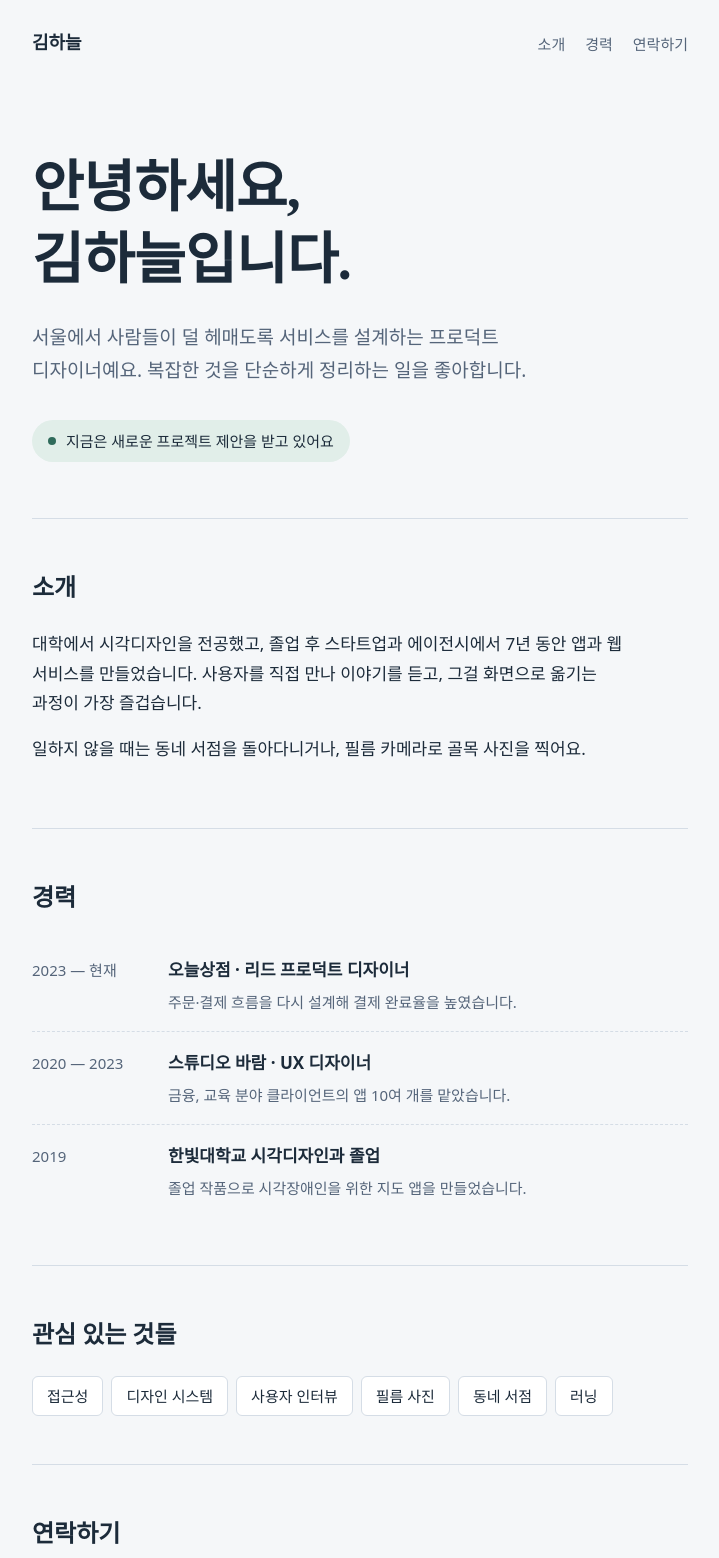
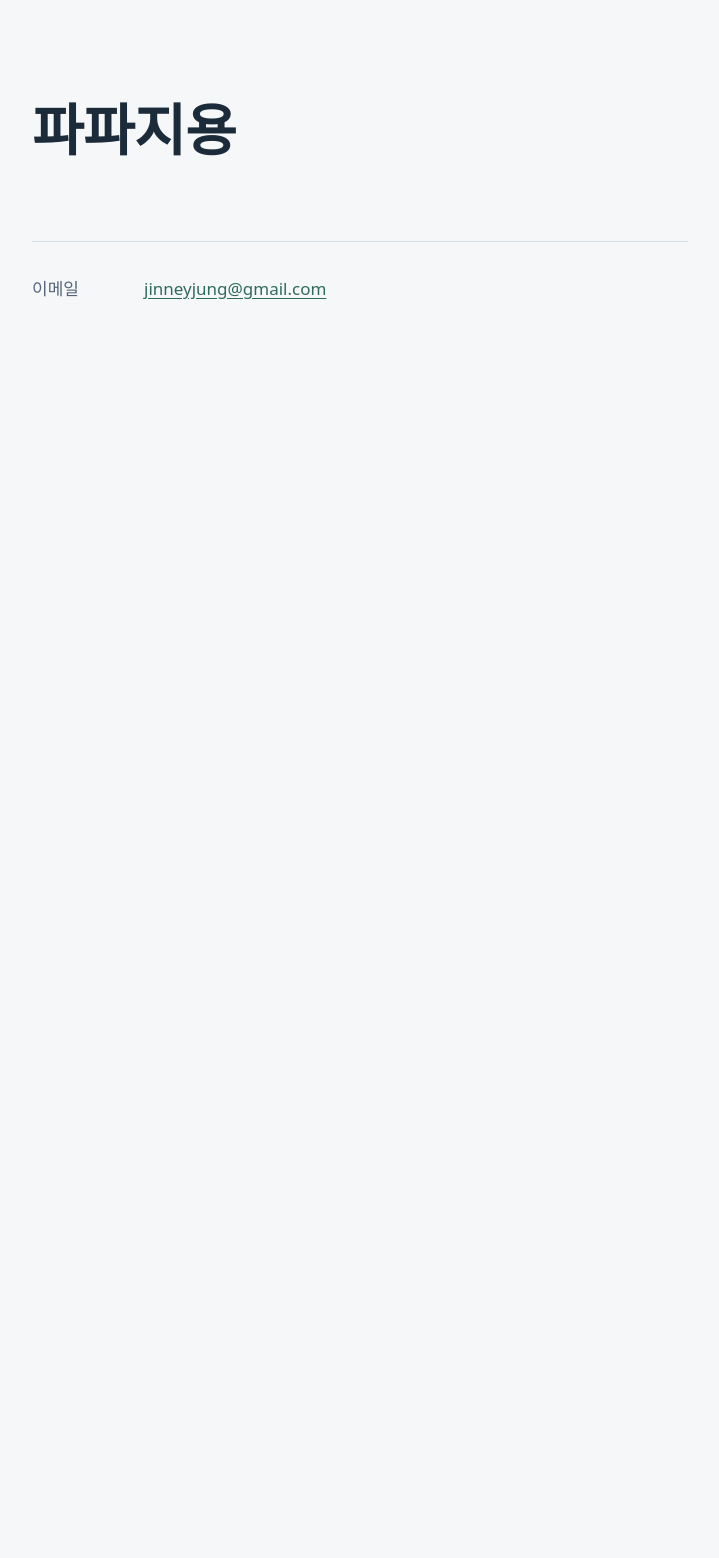
Before and after one commit to papajdragon/papajdragon.github.io, a plain HTML site: page index.html in a window 1280 px wide. Shown: the top 1558 px of the page, without its empty margins (280-999 px from the left). After the commit the page ends 800 px from the top, so only its background shows below. Drawn offline with Linux system fonts and the light colour scheme; a web font is replaced by a local one.

Commit message:
[수정] 이름, 이메일

```diff
--- a/index.html
+++ b/index.html
@@ -3,20 +3,17 @@
 <head>
   <meta charset="UTF-8">
   <meta name="viewport" content="width=device-width, initial-scale=1, viewport-fit=cover">
-  <title>김하늘 — 자기소개</title>
-  <meta name="description" content="김하늘을 소개하는 개인 홈페이지입니다.">
+  <title>파파지용</title>
   <link rel="preconnect" href="https://fonts.googleapis.com">
   <link rel="preconnect" href="https://fonts.gstatic.com" crossorigin>
   <link href="https://fonts.googleapis.com/css2?family=Gowun+Batang:wght@400;700&family=IBM+Plex+Sans+KR:wght@400;500;600&display=swap" rel="stylesheet">
   <style>
     :root {
       --paper: #F5F7F9;
-      --surface: #FFFFFF;
       --ink: #1C2B3A;
       --ink-soft: #55657A;
       --line: #D5DDE6;
       --accent: #2F6B5B;
-      --accent-soft: #E1EEE9;
       --serif: "Gowun Batang", "Nanum Myeongjo", "AppleMyungjo", serif;
       --sans: "IBM Plex Sans KR", "Apple SD Gothic Neo", "Malgun Gothic", system-ui, sans-serif;
       color-scheme: light;
@@ -24,19 +21,15 @@
     @media (prefers-color-scheme: dark) {
       :root {
         --paper: #121A22;
-        --surface: #18222C;
         --ink: #E6ECF2;
         --ink-soft: #9AA8B8;
         --line: #2C3946;
         --accent: #7CC2AC;
-        --accent-soft: #1E3530;
         color-scheme: dark;
       }
     }
 
     *, *::before, *::after { box-sizing: border-box; }
-    html { scroll-behavior: smooth; }
-    @media (prefers-reduced-motion: reduce) { html { scroll-behavior: auto; } }
 
     body {
       margin: 0;
@@ -50,7 +43,7 @@
     }
 
     a { color: var(--accent); text-underline-offset: 3px; }
-    a:focus-visible, button:focus-visible {
+    a:focus-visible {
       outline: 2px solid var(--accent);
       outline-offset: 3px;
       border-radius: 2px;
@@ -62,21 +55,7 @@
       padding: 0 1.5rem;
     }
 
-    /* 상단 내비게이션 */
-    nav {
-      display: flex;
-      justify-content: space-between;
-      align-items: center;
-      padding: 1.75rem 0;
-      font-size: 0.9375rem;
-    }
-    nav .home { font-family: var(--serif); font-weight: 700; color: var(--ink); text-decoration: none; font-size: 1.125rem; }
-    nav ul { display: flex; gap: 1.25rem; list-style: none; margin: 0; padding: 0; }
-    nav ul a { color: var(--ink-soft); text-decoration: none; }
-    nav ul a:hover { color: var(--ink); }
-
-    /* 첫 화면 */
-    .hero { padding: 4rem 0 3.5rem; }
+    .hero { padding: 6rem 0 3rem; }
     .hero h1 {
       font-family: var(--serif);
       font-weight: 700;
@@ -85,165 +64,30 @@
       letter-spacing: -0.01em;
       margin: 0 0 1.5rem;
     }
-    .hero p {
-      font-size: 1.1875rem;
-      color: var(--ink-soft);
-      max-width: 34rem;
-      margin: 0 0 2rem;
+
+    .contact {
+      padding: 2rem 0;
+      border-top: 1px solid var(--line);
     }
-    .now {
-      display: inline-flex;
-      align-items: center;
-      gap: 0.625rem;
-      background: var(--accent-soft);
-      color: var(--ink);
-      padding: 0.5rem 1rem;
-      border-radius: 999px;
-      font-size: 0.9375rem;
-    }
-    .now::before {
-      content: "";
-      width: 0.5rem; height: 0.5rem;
-      border-radius: 50%;
-      background: var(--accent);
-    }
-
-    /* 섹션 공통 */
-    section { padding: 3rem 0; border-top: 1px solid var(--line); }
-    h2 {
-      font-family: var(--serif);
-      font-size: 1.5rem;
-      font-weight: 700;
-      margin: 0 0 1.25rem;
-    }
-    section > p { margin: 0 0 1rem; max-width: 38rem; }
-
-    /* 경력 (시간순) */
-    .timeline { list-style: none; margin: 0; padding: 0; }
-    .timeline li {
-      display: grid;
-      grid-template-columns: 7.5rem 1fr;
-      gap: 1rem;
-      padding: 1rem 0;
-    }
-    .timeline li + li { border-top: 1px dashed var(--line); }
-    .timeline .when { color: var(--ink-soft); font-size: 0.9375rem; padding-top: 0.125rem; }
-    .timeline h3 { font-size: 1.0625rem; font-weight: 600; margin: 0; }
-    .timeline p { margin: 0.25rem 0 0; color: var(--ink-soft); font-size: 0.9375rem; }
-
-    /* 관심사 */
-    .likes { display: flex; flex-wrap: wrap; gap: 0.5rem; list-style: none; margin: 0; padding: 0; }
-    .likes li {
-      border: 1px solid var(--line);
-      background: var(--surface);
-      padding: 0.375rem 0.875rem;
-      border-radius: 6px;
-      font-size: 0.9375rem;
-    }
-
-    /* 연락처 */
     .contact dl { display: grid; grid-template-columns: 6rem 1fr; gap: 0.625rem 1rem; margin: 0; }
     .contact dt { color: var(--ink-soft); }
     .contact dd { margin: 0; }
-
-    footer {
-      padding: 2.5rem 0 3rem;
-      color: var(--ink-soft);
-      font-size: 0.875rem;
-      border-top: 1px solid var(--line);
-    }
-
-    @media (max-width: 560px) {
-      nav ul { gap: 0.875rem; }
-      .hero { padding: 2.5rem 0 2.5rem; }
-      .timeline li { grid-template-columns: 1fr; gap: 0.125rem; }
-    }
   </style>
 </head>
 <body>
   <div class="wrap">
-    <nav aria-label="주요 메뉴">
-      <a class="home" href="#">김하늘</a>
-      <ul>
-        <li><a href="#about">소개</a></li>
-        <li><a href="#work">경력</a></li>
-        <li><a href="#contact">연락하기</a></li>
-      </ul>
-    </nav>
-
     <header class="hero">
-      <h1>안녕하세요,<br>김하늘입니다.</h1>
-      <p>서울에서 사람들이 덜 헤매도록 서비스를 설계하는 프로덕트 디자이너예요. 복잡한 것을 단순하게 정리하는 일을 좋아합니다.</p>
-      <span class="now">지금은 새로운 프로젝트 제안을 받고 있어요</span>
+      <h1>파파지용</h1>
     </header>
 
     <main>
-      <section id="about">
-        <h2>소개</h2>
-        <p>대학에서 시각디자인을 전공했고, 졸업 후 스타트업과 에이전시에서 7년 동안 앱과 웹 서비스를 만들었습니다. 사용자를 직접 만나 이야기를 듣고, 그걸 화면으로 옮기는 과정이 가장 즐겁습니다.</p>
-        <p>일하지 않을 때는 동네 서점을 돌아다니거나, 필름 카메라로 골목 사진을 찍어요.</p>
-      </section>
-
-      <section id="work">
-        <h2>경력</h2>
-        <ol class="timeline">
-          <li>
-            <span class="when">2023 — 현재</span>
-            <div>
-              <h3>오늘상점 · 리드 프로덕트 디자이너</h3>
-              <p>주문·결제 흐름을 다시 설계해 결제 완료율을 높였습니다.</p>
-            </div>
-          </li>
-          <li>
-            <span class="when">2020 — 2023</span>
-            <div>
-              <h3>스튜디오 바람 · UX 디자이너</h3>
-              <p>금융, 교육 분야 클라이언트의 앱 10여 개를 맡았습니다.</p>
-            </div>
-          </li>
-          <li>
-            <span class="when">2019</span>
-            <div>
-              <h3>한빛대학교 시각디자인과 졸업</h3>
-              <p>졸업 작품으로 시각장애인을 위한 지도 앱을 만들었습니다.</p>
-            </div>
-          </li>
-        </ol>
-      </section>
-
-      <section id="interests">
-        <h2>관심 있는 것들</h2>
-        <ul class="likes">
-          <li>접근성</li>
-          <li>디자인 시스템</li>
-          <li>사용자 인터뷰</li>
-          <li>필름 사진</li>
-          <li>동네 서점</li>
-          <li>러닝</li>
-        </ul>
-      </section>
-
-      <section id="contact" class="contact">
-        <h2>연락하기</h2>
-        <p>함께 일하고 싶거나 궁금한 점이 있으면 편하게 메일 주세요.</p>
+      <section class="contact">
         <dl>
           <dt>이메일</dt>
-          <dd><a href="mailto:hello@example.com">hello@example.com</a></dd>
-          <dt>깃허브</dt>
-          <dd><a href="https://github.com/" target="_blank" rel="noopener">github.com/username</a></dd>
-          <dt>링크드인</dt>
-          <dd><a href="https://www.linkedin.com/" target="_blank" rel="noopener">linkedin.com/in/username</a></dd>
+          <dd><a href="mailto:jinneyjung@gmail.com">jinneyjung@gmail.com</a></dd>
         </dl>
       </section>
     </main>
-
-    <footer>
-      © <span id="year">2026</span> 김하늘
-    </footer>
   </div>
-
-  <script>
-    document.getElementById("year").textContent = new Date().getFullYear();
-  </script>
 </body>
 </html>
```
